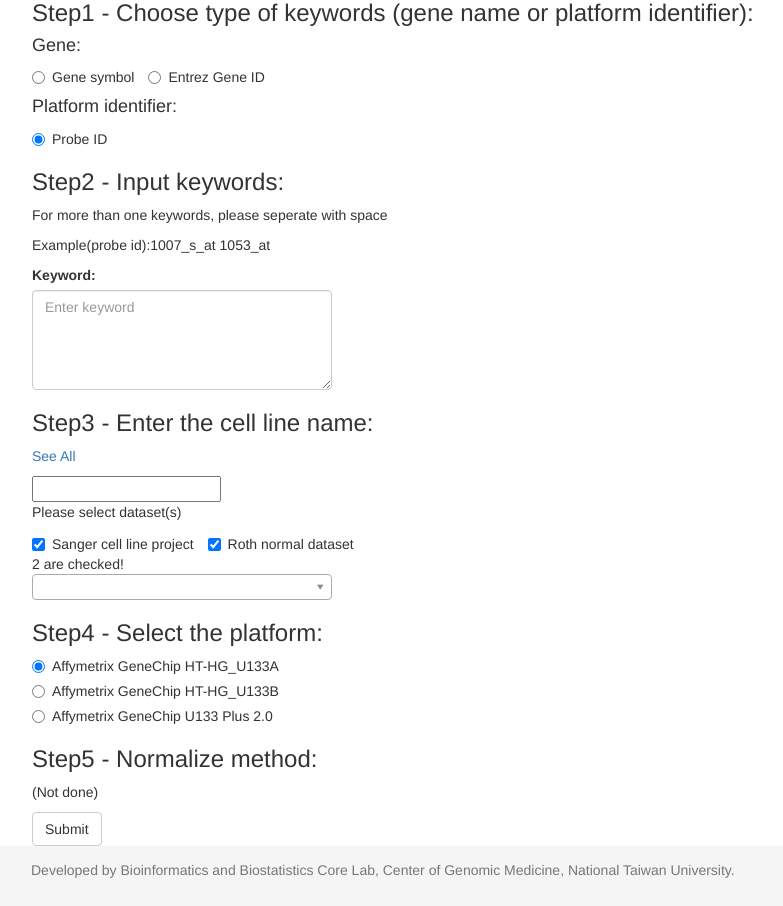
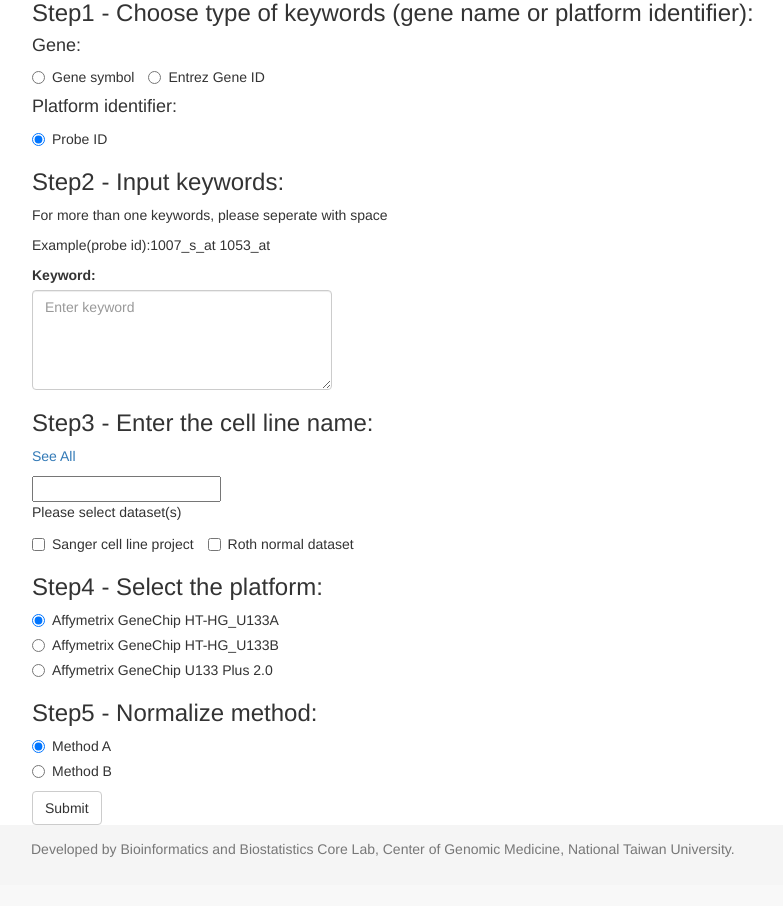
Before and after one commit to LeeYiFang/Carkinos, a Django app: page / in a window 1280 px wide. Shown: the part 308-1214 px from the top of the page, without its empty margins (38-821 px from the left). After the commit the page ends 1165 px from the top, so only its background shows below. Run offline with Django 3.2, Linux system fonts and the light colour scheme; data comes from the database, SQL or seed files in the repository; tables that the repository leaves empty hold one stand-in row (values such as "Sample post"); style sheets or scripts are compiled from the project's sources; parts of the project's set-up code (start-up, migrations or seed data) failed here and were passed over; some libraries are stand-ins or nearby versions.

Commit message:
home page checkbox(not connect with models)
check box template done but not conncet with models
done:different platform test
[future work]
need other dataset to continue
need to add probes info/offset

```diff
--- a/src/probes/views.py
+++ b/src/probes/views.py
@@ -1,13 +1,13 @@
 from django.shortcuts import render,render_to_response
 from django.http import HttpResponse, Http404
 from django.views.decorators.http import require_GET
-from .models import CellLine, ProbeID, Sample
+from .models import CellLine, ProbeID, Sample, Platform
 from django.template import RequestContext
 
 
 def home(request):
     # return render(request, 'home.html')
-
+    #loading this part is very slow, how to fix it?
     known_cell_lines = {}
     set0 = Sample.objects.filter(dataset_id__in='1')
     for s in set0:
@@ -15,7 +15,9 @@
         try:
             test=known_cell_lines[cl]
         except KeyError:
-            if cl!='nan':
+            if cl=='nan':
+                known_cell_lines[cl]='NAN'
+            else :
                 known_cell_lines[cl]=cl
     keys1=known_cell_lines.keys()
     return render_to_response('home.html', RequestContext(request,locals()))
@@ -32,7 +34,8 @@
     if 'cellline' in request.POST and request.POST['cellline'] != '':
         cell = CellLine.objects.filter(name__in=request.POST['cellline'].split())
     else:
-        return HttpResponse("<p>where is the cell line?</p>")
+        #return render_to_response('home.html', RequestContext(request,locals()))
+        return HttpResponse("<p>where is the cell line? please check Step3 again.</p>")
     if 'keyword' in request.POST and request.POST['keyword'] != '':
         words = request.POST['keyword']
         words = words.split()
@@ -40,23 +43,29 @@
     else:
         return HttpResponse("<p>where is your keyword?</p>")
 
+    if(request.POST['platform']=='U133A'):
+        p_id='1'
+    elif(request.POST['platform']=='U133B'):
+        p_id='2'
+    else:
+        p_id='3'
     gene = []
     if 'gtype' in request.POST and request.POST['gtype'] == 'probeid':
-        gene = ProbeID.objects.filter(Probe_id__in=words)
+        gene = ProbeID.objects.filter(platform__in=p_id).filter(Probe_id__in=words)
         return render_to_response('data.html', RequestContext(request,{
             'gene': gene,
             'cell': cell,
         }))
 
     elif 'gtype' in request.POST and request.POST['gtype'] == 'symbol':
-        gene = ProbeID.objects.filter(Gene_symbol__in=words)
+        gene = ProbeID.objects.filter(platform__in=p_id).filter(Gene_symbol__in=words)
         return render_to_response('data.html', RequestContext(request,{
             'gene': gene,
             'cell': cell,
         }))
 
     elif 'gtype' in request.POST and request.POST['gtype'] == 'entrez':
-        gene = ProbeID.objects.filter(Entrez_id=words)
+        gene = ProbeID.objects.filter(platform__in=p_id).filter(Entrez_id=words)
         return render_to_response('data.html', RequestContext(request,{
             'gene': gene,
             'cell': cell,
--- a/src/templates/data.html
+++ b/src/templates/data.html
@@ -12,6 +12,8 @@
             <th>Gene_symbol</th>
             <th>Entrez_id</th>
             <th>Gene_name</th>
+            <th>raw_data</th>
+            <th>normalized</th>
         </tr>
         {% for c in cell %}
             {% for p in gene %}
--- a/src/templates/home.html
+++ b/src/templates/home.html
@@ -35,7 +35,6 @@
         <p>Example(probe id):1007_s_at 1053_at</p>
         <style type="text/css">
                     .help {display: none}
-
         </style>
         <div class="form-group">
 
@@ -43,7 +42,7 @@
                 <textarea class="form-control" rows="5" id="keyword" name="keyword"
                 style="width:300px;height:100px;" required="required"
                 placeholder="Enter keyword"/></textarea>
-                <span class="help" style="color:red;">*Please fill in this part</span>
+                <span class="help" style="color:red;" name="needed1">*Please fill in this part</span>
         </div>
 
 
@@ -55,23 +54,48 @@
 
         <div>
         <p>Please select dataset(s)</p>
-        <label class="checkbox-inline"><input type="checkbox" name="dataset" id="sanger" checked >Sanger cell line project</label>
-        <label class="checkbox-inline"><input type="checkbox" name="dataset" id="roth" checked>Roth normal dataset</label>
+        <span class="help" style="color:red;" name="needed2"><br />*Please check at least one</span>
+        <label class="checkbox-inline"><input type="checkbox" name="dataset" id="sanger">Sanger cell line project</label>
+        <label class="checkbox-inline"><input type="checkbox" name="dataset" id="roth">Roth normal dataset</label>
+
+
         </div>
         <div id="checking"></div>
-        <div>
-            <select multiple="multiple">
-                <div id="optgroup1">
-                    <optgroup label="Sanger cell line project">
+
+        <div class="panel panel-default">
+          <!-- Default panel contents -->
+          <div class="panel-heading">Sanger Cell Line Project:</div>
+          <div class="panel-body">
+            <p>please select the primary site you want</p>
+            <select multiple="multiple" id="SelectFeatures">
+                    <optgroup label="Sanger cell line project" id="optgroup1">
                         {% for s in keys1 %}
                             <option value="{{ s }}">{{ s }}</option>
                         {% endfor %}
-                </div>
-                <div id="optgroup2">
-                    <optgroup label="Roth normal dataset">
-                </div>
+                    </optgroup>
+
             </select>
+          </div>
+          <div id="test"></div>
+          <!-- Table -->
+            <table class="table table-striped">
+                <tr>
+                    <th>Cell Line name</th>
+                    <th>Primary site</th>
+                    <th>Primary histology</th>
+                    <th>dataset</th>
+                </tr>
+                {% for l in set0 %}
+                    <tr name="{{l.cell_line_id.primary_site}}" class="class1">
+                        <td>{{ l.cell_line_id.name }}</td>
+                        <td>{{ l.cell_line_id.primary_site }}</td>
+                        <td>{{ l.cell_line_id.primary_hist }}</td>
+                        <td>Sanger project</td>
+                    </tr>
+                {% endfor %}
+            </table>
         </div>
+
 
 
 
@@ -97,7 +121,18 @@
 
 
         <h3>Step5 - Normalize method:</h3>
-        <p>(Not done)</p>
+        <div class="radio">
+            <label>
+                <input type="radio" name="normalize" value="method_a" checked>
+                Method A
+            </label>
+        </div>
+        <div class="radio">
+            <label>
+                <input type="radio" name="normalize" value="method_b">
+                Method B
+            </label>
+        </div>
         <button class="btn btn-default" type="submit" id="submit">Submit</button>
 
     </form>
@@ -114,40 +149,47 @@
 $("#submit").click(function() {
   if ($("#keyword").val() == "")
   {
-    $("span.help").show();
+    $("span[name='needed1']").show();
 
   }
-  if($("input[name='dataset']:checked").length == 0)
+  if($( "input[name='dataset']:checked" ).length==0)
   {
-        alert("Please at least choose one choice in Step 3.");
-        //how to stay in this page and don't let the data.html out?
+    $("span[name='needed2']").show();
   }
 });
 </script>
-<!--counting how many checked options-->
 <script>
-var countChecked = function() {
-  var n = $( "input[name='dataset']:checked" ).length;
+$(document).ready(function () {
+    $("div[class='panel panel-default']").hide();
+    $("tr[class='class1']").hide();
+    $("input:checkbox").change(function(){
+        if ($("#sanger").is(':checked')) {
+            $("div[class='panel panel-default']").show();
+            //alert('sanger checked');
+        }
+        else
+        {
+            $("div[class='panel panel-default']").hide();
+            //alert('sanger hide');
+        }
 
-  $( "#checking" ).text( n + (n === 1 ? " is" : " are") + " checked!" );
+    });
 
-};
-countChecked();
+    $( "select" ).change(function () {
+    var str = "The primary site you selected: ";
+    $("tr[class='class1']").hide();
+    $( "select option:selected" ).each(function() {
+      var indata=$( this ).text();
+      $("tr[name='"+indata+"']").show();
+      str += $( this ).text() + " ,";
+    });
+    $( "#test" ).text( str );
+  }).change();
 
-$( "input[type=checkbox]" ).on( "click", countChecked );
+});
+</script>
+
+<script>
 
 </script>
-<!--have problems here-->
-<script>
-$("#sanger").click(function(){
-    if($("#sanger").prop(checked))
-    {
-        $("#optgroup1").show();
-    }
-    else
-    {
-        $("#optgroup1").hide();
-    }
-});
-</script>
 {% endblock %}
```
Also changed, not shown: 1 other file.
